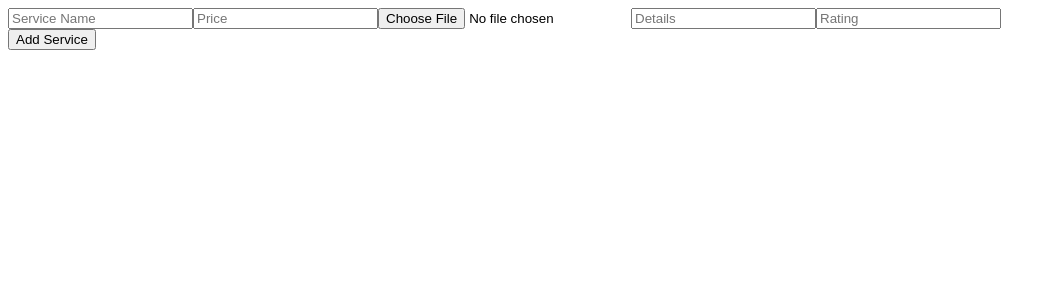
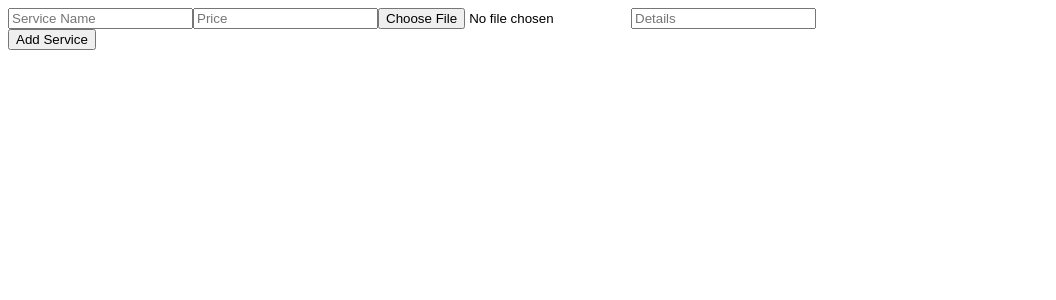
Before and after one commit to PrantoshB/HandyMate-Frontend, a React (Create React App) app: page /add-service in a window 1280 px wide. Shown: the top 300 px of the page, without its empty margins (0-1056 px from the left). Built offline with nearby package versions, Linux system fonts and the light colour scheme.

Commit message:
Fix form

```diff
--- a/src/pages/AddService.js
+++ b/src/pages/AddService.js
@@ -8,7 +8,7 @@ const AddService = () => {
   const [price, setPrice] = React.useState('');
   const [image, setImage] = React.useState('');
   const [details, setDetails] = React.useState('');
-  const [rating, setRating] = React.useState('');
+
   const dispatch = useDispatch();
 
   const navigate = useNavigate();
@@ -18,14 +18,12 @@ const AddService = () => {
       price,
       image,
       details,
-      rating,
     };
     dispatch(addService(newService));
     document.getElementById('name').value = '';
     document.getElementById('price').value = '';
     document.getElementById('image').value = '';
     document.getElementById('details').value = '';
-    document.getElementById('rating').value = '';
     navigate('/');
   };
 
@@ -36,7 +34,6 @@ const AddService = () => {
         <input type="float" placeholder="Price" name="price" id="price" onChange={(e) => setPrice(e.target.value)} />
         <input type="file" placeholder="Image" name="image" id="image" onChange={(e) => setImage(e.target.value)} />
         <input type="textarea" placeholder="Details" name="details" id="details" onChange={(e) => setDetails(e.target.value)} />
-        <input type="float" placeholder="Rating" name="rating" id="rating" onChange={(e) => setRating(e.target.value)} />
       </div>
       <button type="button" onClick={handleAddClick}>Add Service</button>
     </form>
```
